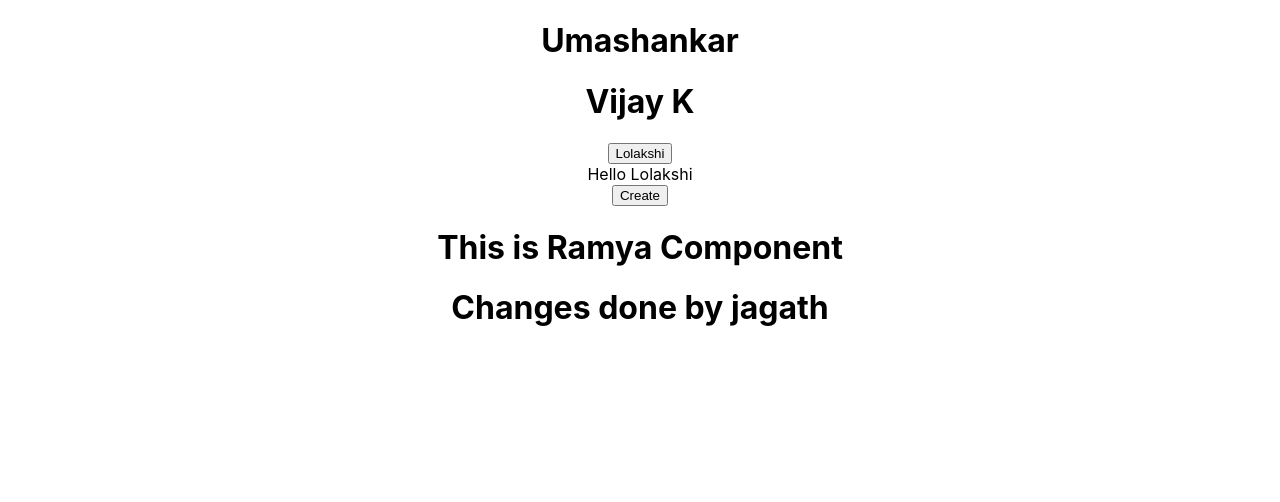
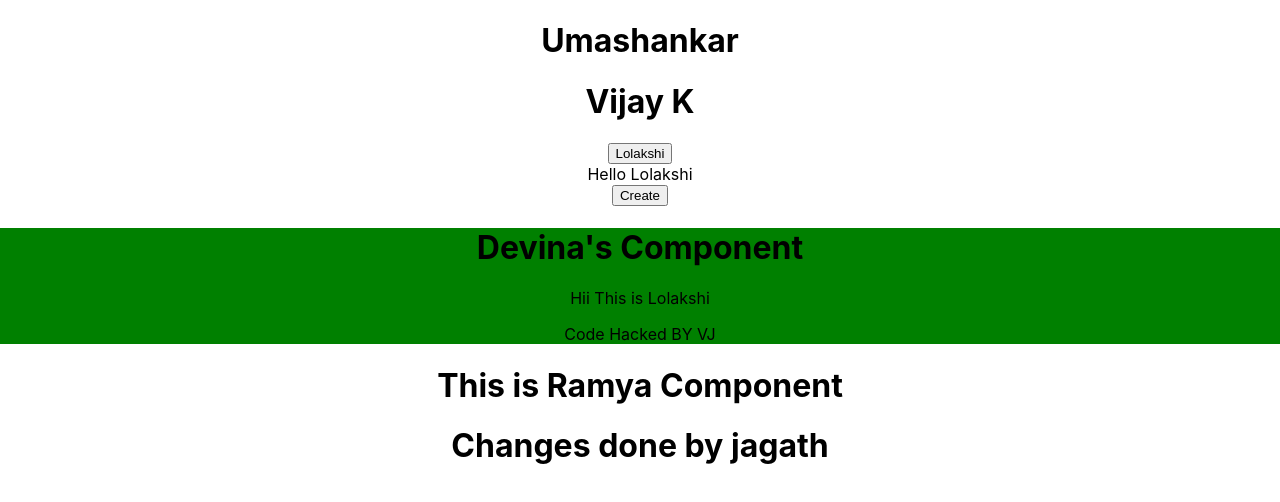
Before and after one commit to MeghaGowda1223456/Git-practice, a React (Create React App) app: page / in a window 1280 px wide. Shown: the top 502 px of the page. Built offline with nearby package versions, Linux system fonts and the light colour scheme.

Commit message:
Changes to app

```diff
--- a/src/App.js
+++ b/src/App.js
@@ -7,6 +7,7 @@ import ComponentB from "./components/ComponentB";
 import Umashankar from "./components/Umashankar";
 import Lolakshi from "./components/Lolakshi";
 import Ramya from './components/Ramya';
+import Devina from "./components/Devina";
 
 function App() {
   const [state, setState] = useState(true);
@@ -16,7 +17,7 @@ function App() {
       <ComponentB/>
       <Lolakshi/>
       {state ? <DataComponents setState={setState} /> : <ComponentA />}
-
+      <Devina/>
       <Ramya/>
     </div>
   );
--- a/src/components/Devina.js
+++ b/src/components/Devina.js
@@ -3,7 +3,8 @@ import React from 'react'
 function Devina() {
   return (
 
-    <div style={{backgroundColor:"green"}}>Devina's Component
+    <div style={{backgroundColor:"green"}}>
+      <h1>Devina's Component</h1>
     <p> Hii This is Lolakshi</p>
 
 
```
